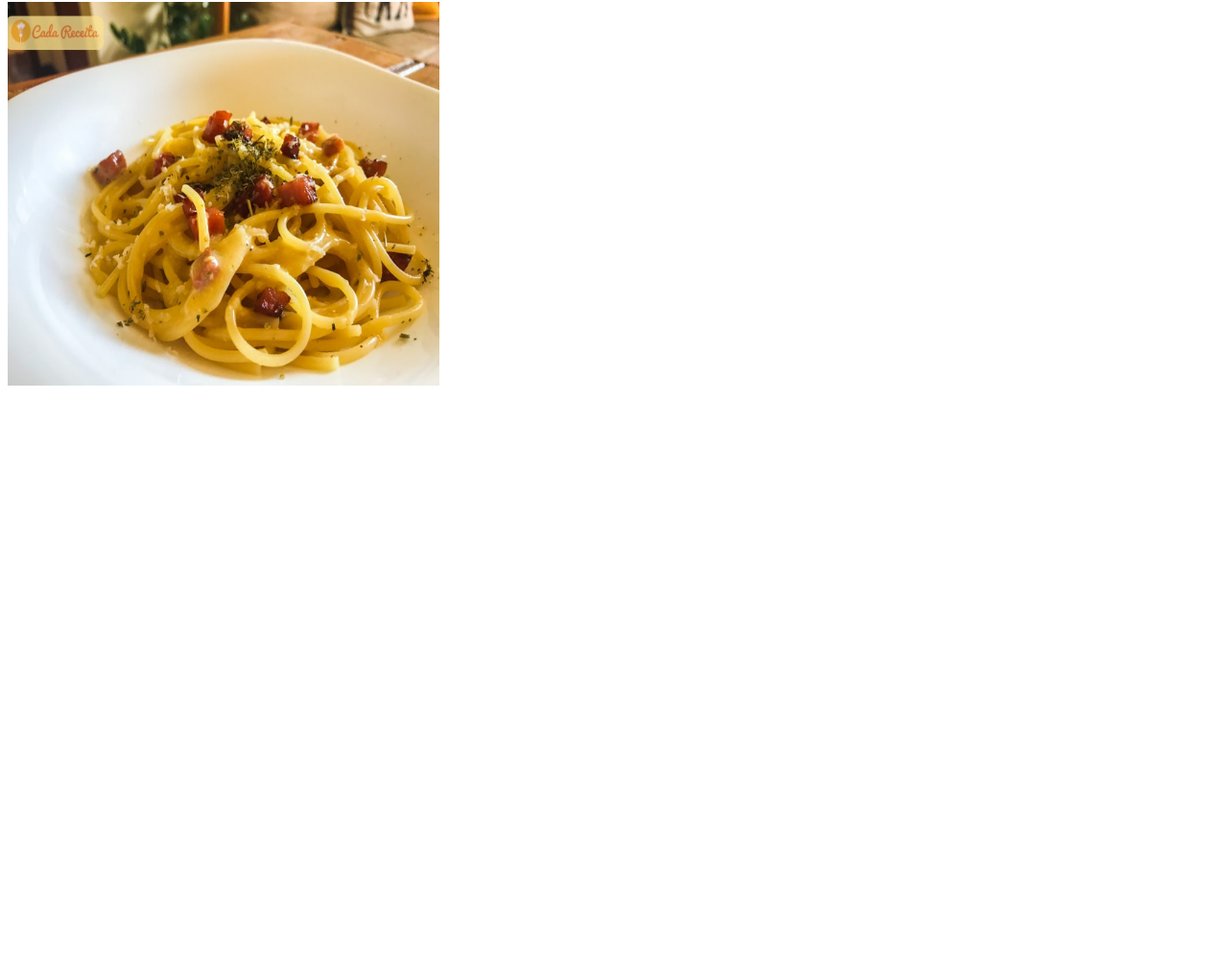
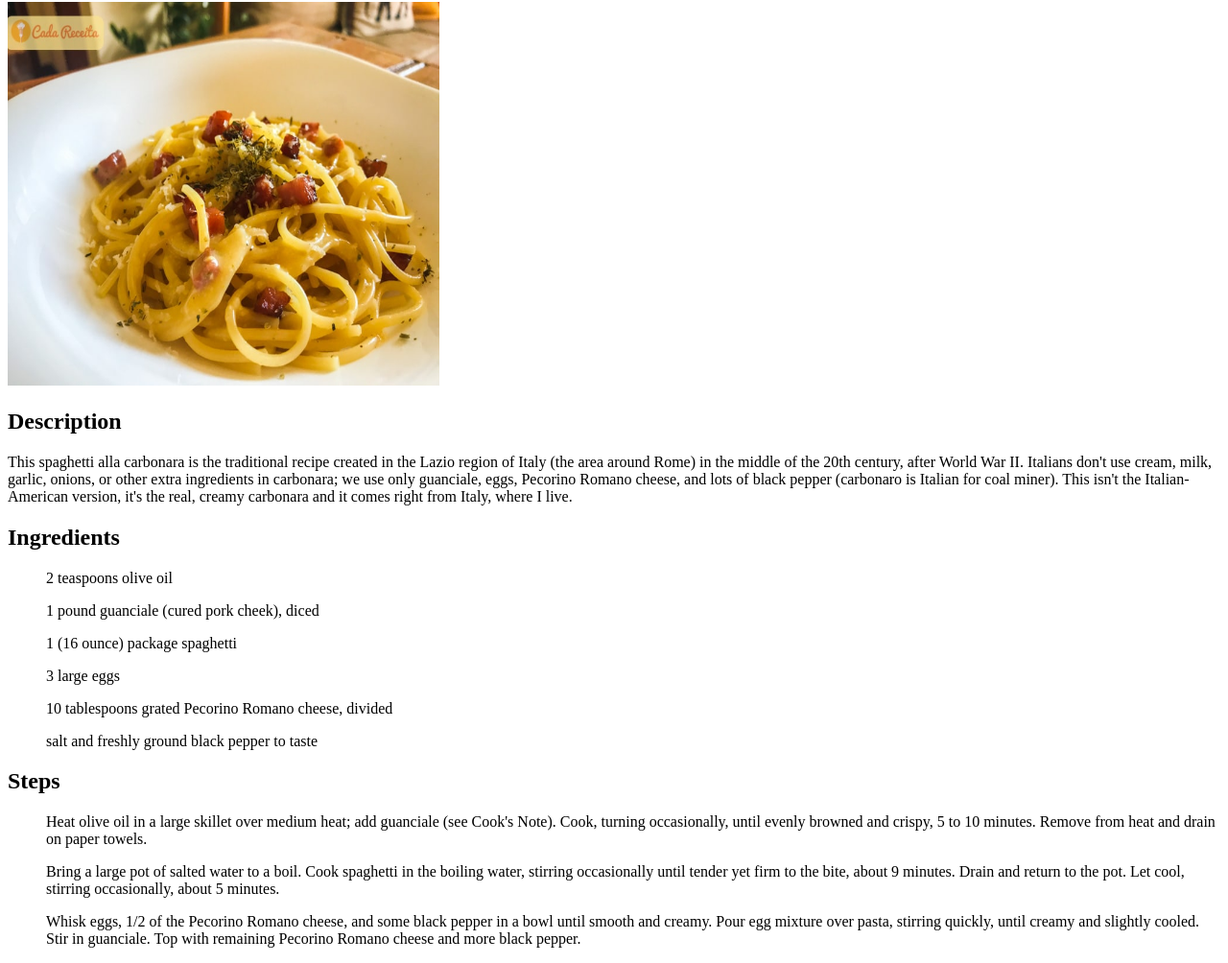
Before and after one commit to EduSTC/odin-recipes, a plain HTML site: page recipes/spaghetti.html in a window 1280 px wide. Shown: the part 78-1082 px from the top of the page at 96% size. Before the commit the page ends 800 px from the top, so only its background shows below. Drawn offline with Linux system fonts and the light colour scheme.

Commit message:
Added Ingredients section and Steps section

```diff
--- a/recipes/spaghetti.html
+++ b/recipes/spaghetti.html
@@ -9,5 +9,27 @@
 <body>
     <h1>Spaghetti alla Carbonara</h1>
     <img src="../images/carbonara.jpg" ala="A photo of a delicious spaghetti alla carbonara" height="400" width="450" >
+    <h2>Description</h2>
+    <p>This spaghetti alla carbonara is the traditional recipe created in the Lazio region of Italy (the area around Rome) in the middle of the 20th century, after World War II.
+        Italians don't use cream, milk, garlic, onions, or other extra ingredients in carbonara; we use only guanciale, eggs, Pecorino Romano cheese, and lots of black pepper (carbonaro is Italian for coal miner).
+        This isn't the Italian-American version, it's the real, creamy carbonara and it comes right from Italy, where I live.
+    </p>
+    <h2>Ingredients</h2>
+    <ul>
+        <p>2 teaspoons olive oil</p>
+        <p>1 pound guanciale (cured pork cheek), diced</p>
+        <p>1 (16 ounce) package spaghetti</p>
+        <p>3 large eggs</p>
+        <p>10 tablespoons grated Pecorino Romano cheese, divided</p>
+        <p>salt and freshly ground black pepper to taste</p>
+    </ul>
+    <h2>Steps</h2>
+    <ol>
+        <p>Heat olive oil in a large skillet over medium heat; add guanciale (see Cook's Note). Cook, turning occasionally, until evenly browned and crispy, 5 to 10 minutes. Remove from heat and drain on paper towels. </p>
+        <p>Bring a large pot of salted water to a boil. Cook spaghetti in the boiling water, stirring occasionally until tender yet firm to the bite, about 9 minutes.
+            Drain and return to the pot. Let cool, stirring occasionally, about 5 minutes. </p>
+        <p>Whisk eggs, 1/2 of the Pecorino Romano cheese, and some black pepper in a bowl until smooth and creamy.
+            Pour egg mixture over pasta, stirring quickly, until creamy and slightly cooled. Stir in guanciale. Top with remaining Pecorino Romano cheese and more black pepper. </p>
+    </ol>
 </body>
 </html>
```
